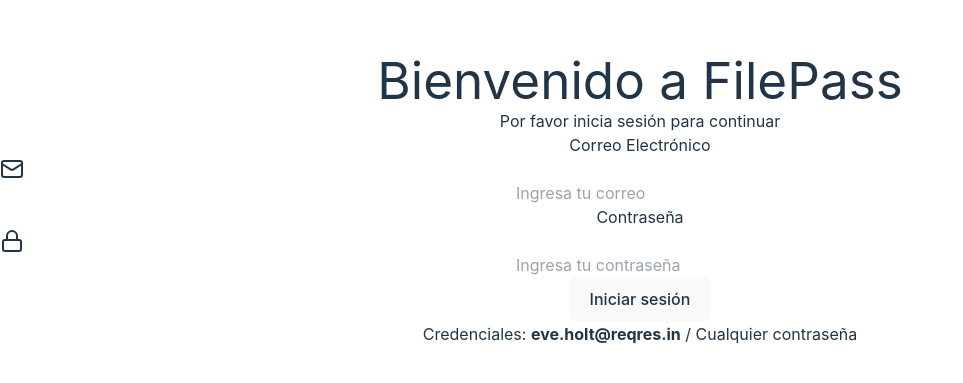
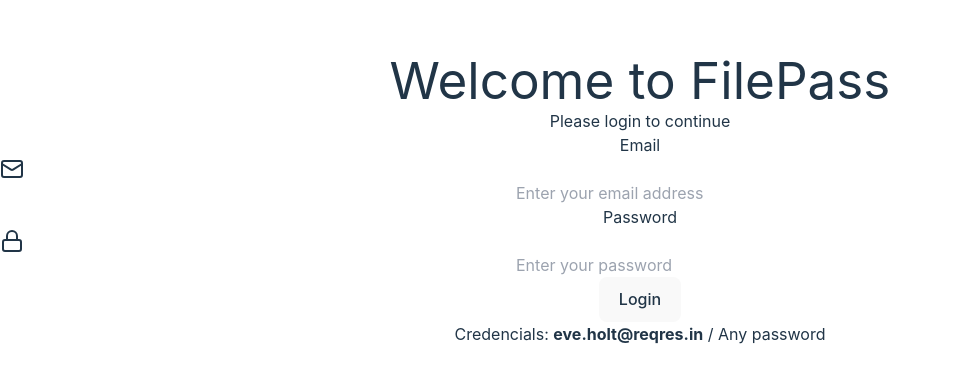
Before and after one commit to Camilo-Suarez98/file-pass, a React (Vite) app: page / in a window 1280 px wide. Shown: the part 201-584 px from the top of the page, without its empty margins (0-963 px from the left). Built offline with nearby package versions, Linux system fonts and the light colour scheme.

Commit message:
change language in project, spanish to english

```diff
--- a/src/components/ButtonForm.jsx
+++ b/src/components/ButtonForm.jsx
@@ -10,7 +10,7 @@
       {checkingEmail ? (
         <Loader2 className="animate-spin h-5 w-5" />
       ) : (
-        'Iniciar sesión'
+        'Login'
       )}
     </button>
   )
--- a/src/components/InputForm.jsx
+++ b/src/components/InputForm.jsx
@@ -10,12 +10,13 @@
 }) => {
   return (
     <div>
-      <label className="block text-sm font-medium text-gray-700 mb-1">
+      <label className="block text-sm font-medium text-gray-700 mb-1" htmlFor={labelName}>
         {labelName}
       </label>
       <div className="relative">
         <Icon className="absolute left-3 top-1/2 -translate-y-1/2 text-gray-400 h-5 w-5" />
         <input
+          id={labelName}
           type={type}
           placeholder={placeholder}
           className="pl-10 w-full rounded-lg border bg-white text-black border-gray-300 px-4 py-3 focus:outline-none focus:ring-2 focus:ring-blue-500"
--- a/src/pages/Dashboard.jsx
+++ b/src/pages/Dashboard.jsx
@@ -12,7 +12,7 @@
 
   const onDrop = useCallback((acceptedFiles) => {
     acceptedFiles.forEach(file => {
-      toast.success(`Archivo cargado correctamente: ${file.name}`);
+      toast.success(`File uploaded successfully: ${file.name}`);
     });
   }, []);
 
@@ -43,7 +43,7 @@
                 className="flex items-center bg-white text-gray-600 hover:text-gray-900"
               >
                 <LogOut className="h-5 w-5 mr-2" />
-                Cerrar sesión
+                Logout
               </button>
             </div>
           </div>
@@ -60,12 +60,12 @@
               <Upload className="mx-auto h-12 w-12 text-gray-400" />
               <p className="mt-2 text-sm text-gray-600">
                 {isDragActive
-                  ? 'Suelte los archivos aquí...'
-                  : 'Arrastre y suelte los archivos aquí, o haga clic para seleccionarlos'
+                  ? 'Drop the files here...'
+                  : 'Drag and drop files here, or click to select them'
                 }
               </p>
               <p className="text-xs text-gray-500 mt-1">
-                Archivos soportados: PDF, DOC, DOCX, PNG, JPG
+                Supported files: PDF, DOC, DOCX, PNG, JPG
               </p>
             </div>
           </div>
--- a/src/pages/Login.jsx
+++ b/src/pages/Login.jsx
@@ -31,10 +31,10 @@
 
     try {
       await login(data.email, data.password);
-      toast.success('Inicio de sesión exitoso');
+      toast.success('Succesful login');
       navigate('/dashboard');
     } catch (error) {
-      toast.error('Usuario o contraseña incorrectos');
+      toast.error('Incorrect email or password');
       console.error(error);
     } finally {
       setCheckingEmail(false);
@@ -45,28 +45,28 @@
     <Layout>
       <div className="bg-white rounded-xl shadow-xl w-full max-w-md p-8">
         <div className="text-center mb-8">
-          <h1 className="text-3xl font-bold text-gray-900">Bienvenido a FilePass</h1>
-          <p className="text-gray-600 mt-2">Por favor inicia sesión para continuar</p>
+          <h1 className="text-3xl font-bold text-gray-900">Welcome to FilePass</h1>
+          <p className="text-gray-600 mt-2">Please login to continue</p>
         </div>
 
         <form onSubmit={handleSubmit} className="space-y-6">
           <InputForm
-            labelName="Correo Electrónico"
+            labelName="Email"
             icon={Mail}
             type="email"
             name="email"
-            placeholder="Ingresa tu correo"
+            placeholder="Enter your email address"
             value={data.email}
             onChange={handleChange}
             autoComplete='username'
           />
 
           <InputForm
-            labelName="Contraseña"
+            labelName="Password"
             icon={Lock}
             type="password"
             name="password"
-            placeholder="Ingresa tu contraseña"
+            placeholder="Enter your password"
             value={data.password}
             onChange={handleChange}
             autoComplete='current-password'
@@ -76,7 +76,7 @@
         </form>
 
         <p className="mt-4 text-center text-sm text-gray-600">
-          Credenciales: <strong>eve.holt@reqres.in</strong> / Cualquier contraseña
+          Credencials: <strong>eve.holt@reqres.in</strong> / Any password
         </p>
       </div>
     </Layout>
```
